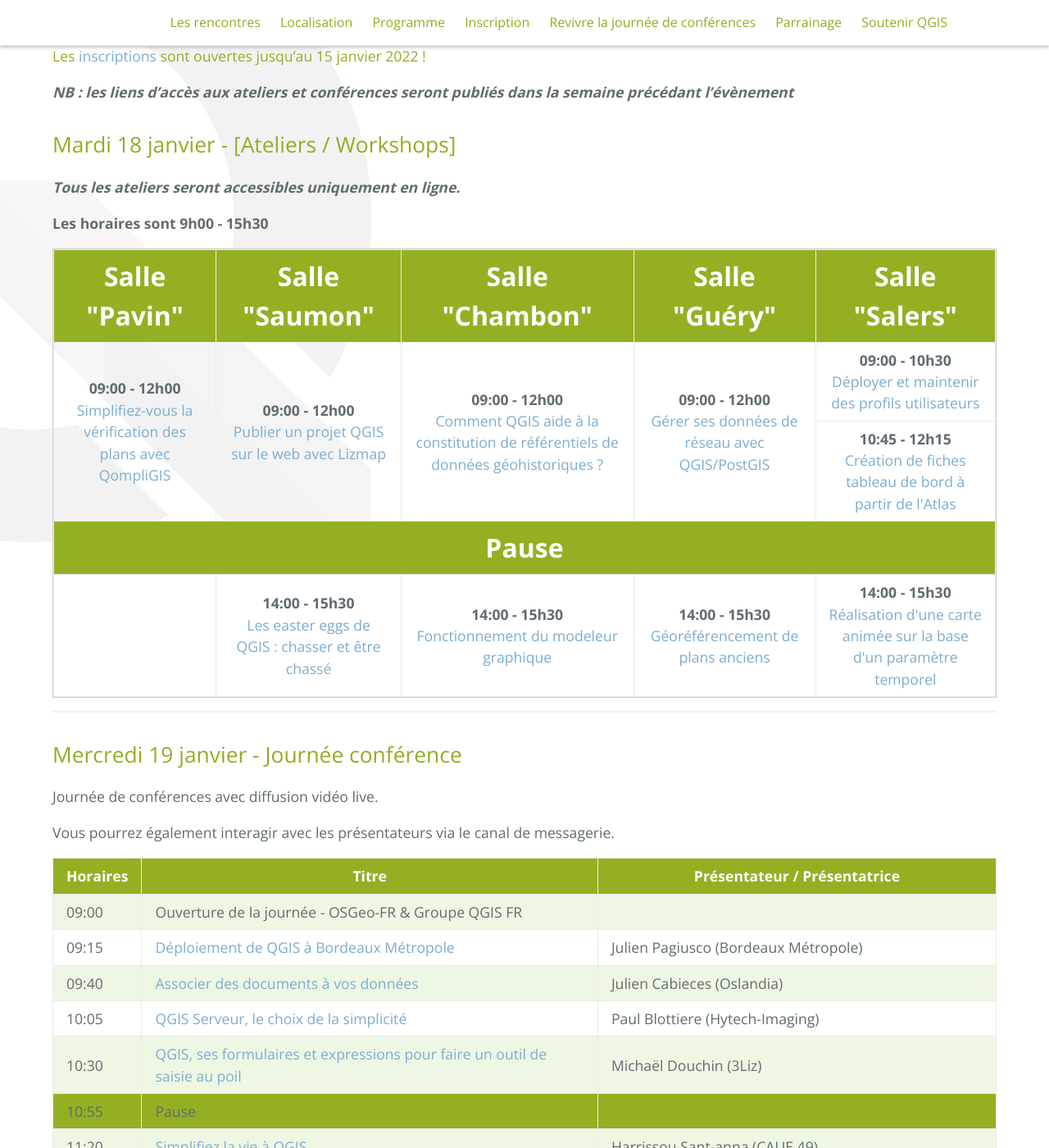
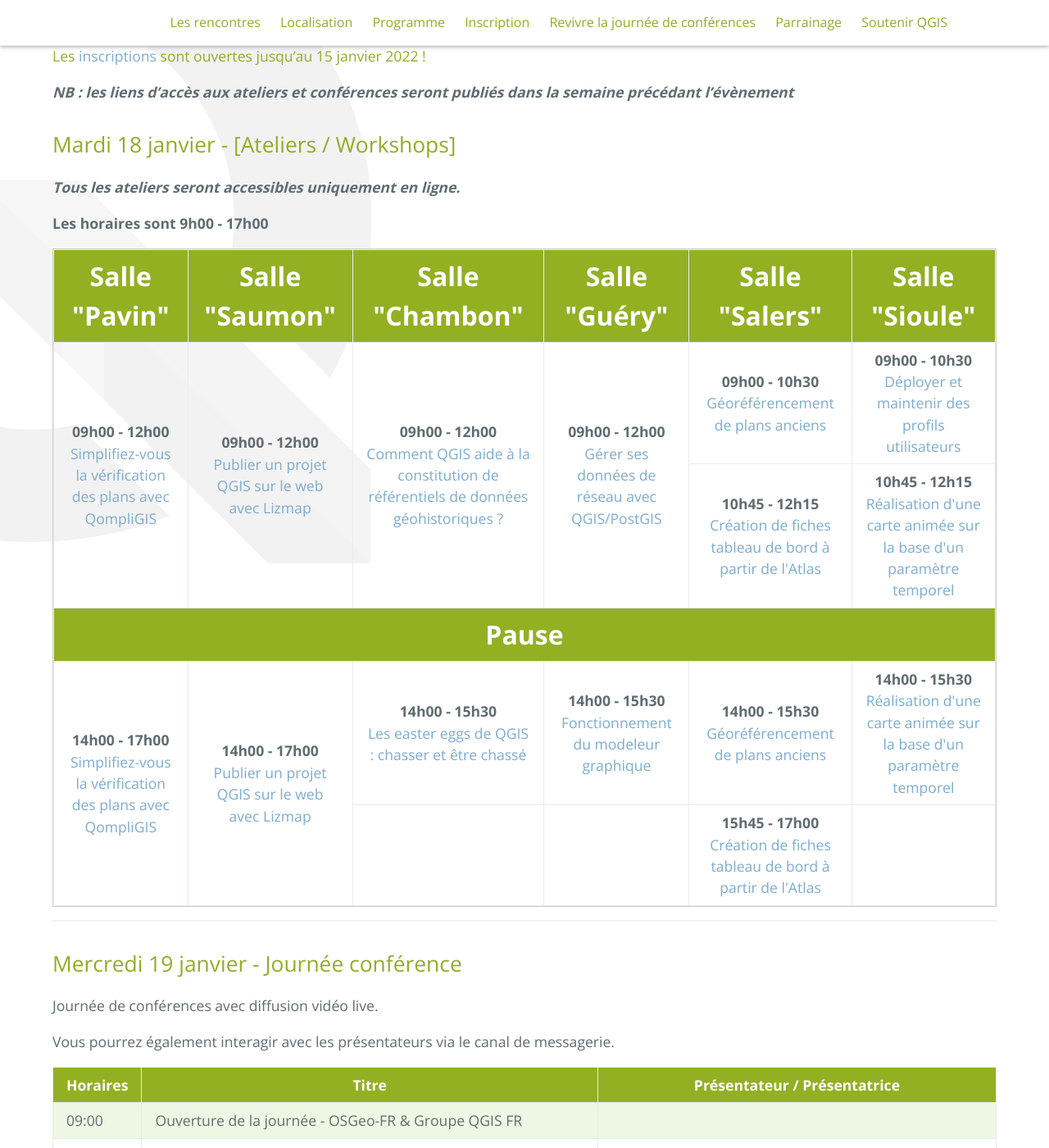
Before and after one commit to OSGeo-fr/QGIS-conf-fr-website, a Jekyll site: the page built from z20_programme.md, in a window 1280 px wide and 1400 px high, scrolled down 612 px. Shown: the whole window at 82% size. Built offline with Jekyll 4.4.1, drawn with Linux system fonts in a browser that asks for light colours.

Commit message:
Ajout de nouveaux créneaux

```diff
--- a/z20_programme.md
+++ b/z20_programme.md
@@ -19,7 +19,7 @@ Les ateliers dureront 1h30 ou 3h selon les besoins. Les pré-réquis éventuelle
 
 **_Tous les ateliers seront accessibles uniquement en ligne._**
 
-**Les horaires sont 9h00 - 15h30**
+**Les horaires sont 9h00 - 17h00**
 
 <table class="atelier-table">
     <thead>
@@ -29,28 +29,38 @@ Les ateliers dureront 1h30 ou 3h selon les besoins. Les pré-réquis éventuelle
             <th>Salle "Chambon"</th>
             <th>Salle "Guéry"</th>
             <th>Salle "Salers"</th>
+            <th>Salle "Sioule"</th>
         </tr>
     </thead>
     <tbody>
         <tr class="atelier">
-            <td rowspan=2><b>09:00 - 12h00</b><br><a href="#simplifiez-vous-la-v%C3%A9rification-des-plans-avec-qompligis">Simplifiez-vous la vérification des plans avec QompliGIS</a></td>
-            <td rowspan=2><b>09:00 - 12h00</b><br><a href="#publier-un-projet-qgis-sur-le-web-avec-lizmap">Publier un projet QGIS sur le web avec Lizmap</a></td>
-            <td rowspan=2><b>09:00 - 12h00</b><br><a href="#comment-qgis-aide-%C3%A0-la-constitution-de-r%C3%A9f%C3%A9rentiels-de-donn%C3%A9es-g%C3%A9ohistoriques-">Comment QGIS aide à la constitution de référentiels de données géohistoriques ?</a></td>
-            <td rowspan=2><b>09:00 - 12h00</b><br><a href="#g%C3%A9rer-ses-donn%C3%A9es-de-r%C3%A9seau-avec-qgispostgis">Gérer ses données de réseau avec QGIS/PostGIS</a></td>
-            <td><b>09:00 - 10h30</b><br><a href="#d%C3%A9ployer-et-maintenir-des-profils-utilisateurs"> Déployer et maintenir des profils utilisateurs</a></td>
+            <td rowspan=2><b>09h00 - 12h00</b><br><a href="#simplifiez-vous-la-v%C3%A9rification-des-plans-avec-qompligis">Simplifiez-vous la vérification des plans avec QompliGIS</a></td>
+            <td rowspan=2><b>09h00 - 12h00</b><br><a href="#publier-un-projet-qgis-sur-le-web-avec-lizmap">Publier un projet QGIS sur le web avec Lizmap</a></td>
+            <td rowspan=2><b>09h00 - 12h00</b><br><a href="#comment-qgis-aide-%C3%A0-la-constitution-de-r%C3%A9f%C3%A9rentiels-de-donn%C3%A9es-g%C3%A9ohistoriques-">Comment QGIS aide à la constitution de référentiels de données géohistoriques ?</a></td>
+            <td rowspan=2><b>09h00 - 12h00</b><br><a href="#g%C3%A9rer-ses-donn%C3%A9es-de-r%C3%A9seau-avec-qgispostgis">Gérer ses données de réseau avec QGIS/PostGIS</a></td>
+            <td><b>09h00 - 10h30</b><br><a href="#g%C3%A9or%C3%A9f%C3%A9rencement-de-plans-anciens">Géoréférencement de plans anciens</a></td>
+            <td><b>09h00 - 10h30</b><br><a href="#d%C3%A9ployer-et-maintenir-des-profils-utilisateurs"> Déployer et maintenir des profils utilisateurs</a></td>
          </tr>
         <tr class="atelier">
-            <td><b>10:45 - 12h15</b><br><a href="#cr%C3%A9ation-de-fiches-tableau-de-bord-%C3%A0-partir-de-latlas">Création de fiches tableau de bord à partir de l'Atlas</a></td>
+            <td><b>10h45 - 12h15</b><br><a href="#cr%C3%A9ation-de-fiches-tableau-de-bord-%C3%A0-partir-de-latlas">Création de fiches tableau de bord à partir de l'Atlas</a></td>
+            <td><b>10h45 - 12h15</b><br><a href="#r%C3%A9alisation-dune-carte-anim%C3%A9e-sur-la-base-dun-param%C3%A8tre-temporel">Réalisation d'une carte animée sur la base d'un paramètre temporel</a></td>
         </tr>
         <tr class="pause-atelier">
             <td colspan=6><b>Pause</b></td>
         </tr>
         <tr class="atelier">
+            <td rowspan=2><b>14h00 - 17h00</b><br><a href="#simplifiez-vous-la-v%C3%A9rification-des-plans-avec-qompligis">Simplifiez-vous la vérification des plans avec QompliGIS</a></td>
+            <td rowspan=2><b>14h00 - 17h00</b><br><a href="#publier-un-projet-qgis-sur-le-web-avec-lizmap">Publier un projet QGIS sur le web avec Lizmap</a></td>
+            <td><b>14h00 - 15h30</b><br><a href="#les-easter-eggs-de-qgis--chasser-et-%C3%AAtre-chass%C3%A9">Les easter eggs de QGIS : chasser et être chassé</a></td>
+            <td><b>14h00 - 15h30</b><br><a href="#fonctionnement-du-modeleur-graphique">Fonctionnement du modeleur graphique</a></td>
+            <td><b>14h00 - 15h30</b><br><a href="#g%C3%A9or%C3%A9f%C3%A9rencement-de-plans-anciens">Géoréférencement de plans anciens</a></td>
+            <td><b>14h00 - 15h30</b><br><a href="#r%C3%A9alisation-dune-carte-anim%C3%A9e-sur-la-base-dun-param%C3%A8tre-temporel">Réalisation d'une carte animée sur la base d'un paramètre temporel</a></td>
+        </tr>
+        <tr class="atelier">
             <td></td>
-            <td><b>14:00 - 15h30</b><br><a href="#les-easter-eggs-de-qgis--chasser-et-%C3%AAtre-chass%C3%A9">Les easter eggs de QGIS : chasser et être chassé</a></td>
-            <td><b>14:00 - 15h30</b><br><a href="#fonctionnement-du-modeleur-graphique">Fonctionnement du modeleur graphique</a></td>
-            <td><b>14:00 - 15h30</b><br><a href="#g%C3%A9or%C3%A9f%C3%A9rencement-de-plans-anciens">Géoréférencement de plans anciens</a></td>
-            <td><b>14:00 - 15h30</b><br><a href="#r%C3%A9alisation-dune-carte-anim%C3%A9e-sur-la-base-dun-param%C3%A8tre-temporel">Réalisation d'une carte animée sur la base d'un paramètre temporel</a></td>
+            <td></td>
+            <td><b>15h45 - 17h00</b><br><a href="#cr%C3%A9ation-de-fiches-tableau-de-bord-%C3%A0-partir-de-latlas">Création de fiches tableau de bord à partir de l'Atlas</a></td>
+            <td></td>
         </tr>
     </tbody>
 </table>
```
